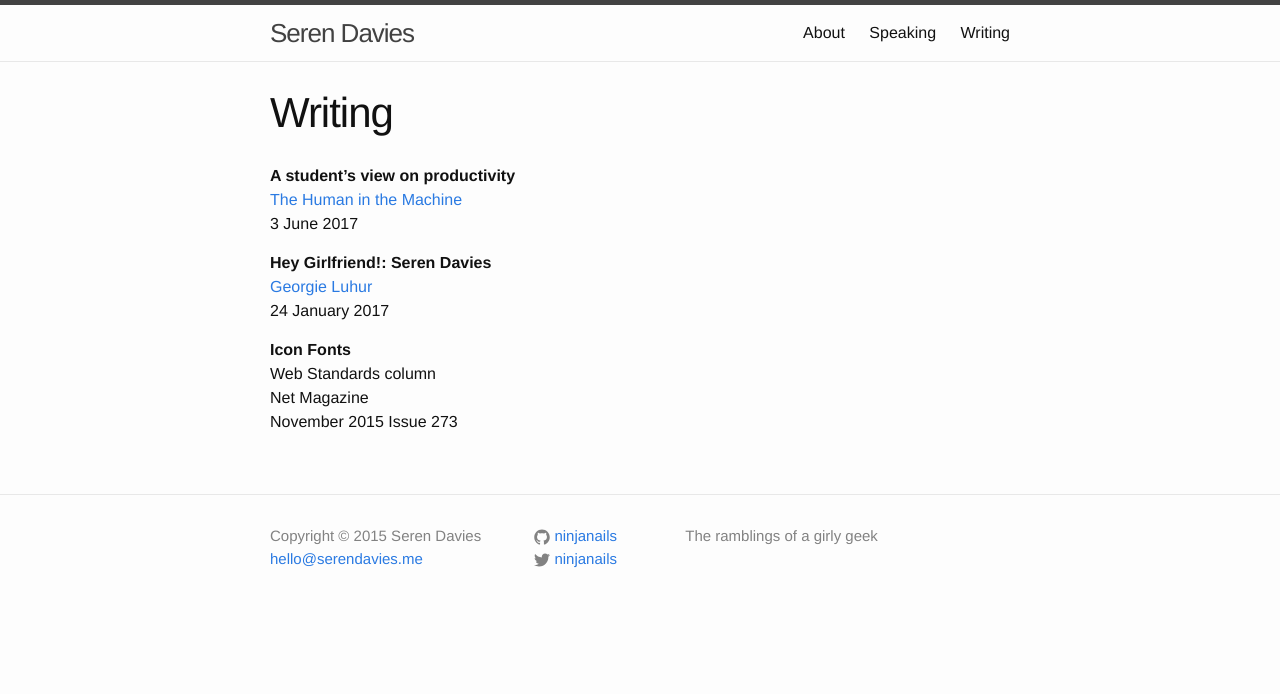
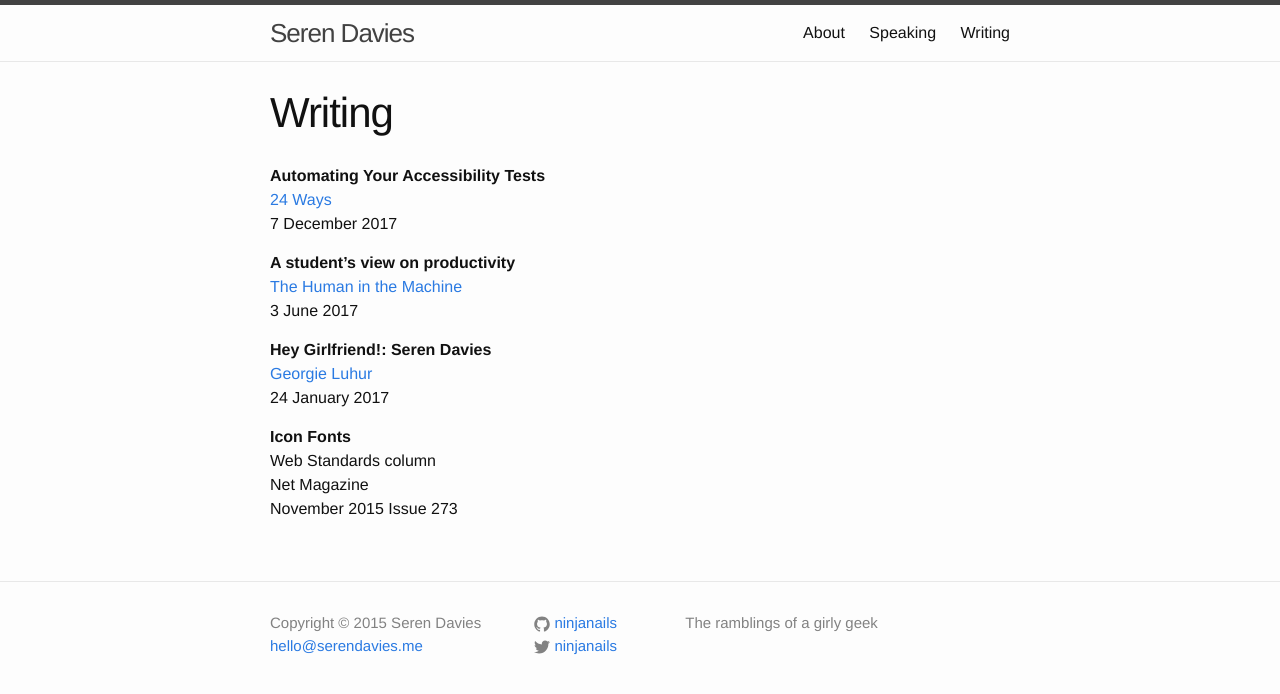
Before and after one commit to ninjanails/ninjanails.github.io, a Jekyll site: the page built from writing.md, in a window 1280 px wide. Shown: the top 694 px of the page. Built offline with Jekyll 4.4.1, drawn with Linux system fonts in a browser that asks for light colours.

Commit message:
add 24 ways post to writing section of blog

```diff
--- a/writing.md
+++ b/writing.md
@@ -3,6 +3,10 @@ layout: page
 title: Writing
 permalink: /writing/
 ---
+
+**Automating Your Accessibility Tests** <br>
+[24 Ways](https://24ways.org/2017/automating-your-accessibility-tests/)<br>
+7 December 2017
 
 **A student's view on productivity** <br>
 [The Human in the Machine](https://superyesmore.com/0be44e7aea3f8282d1606bcf1536cf30)<br>
```
